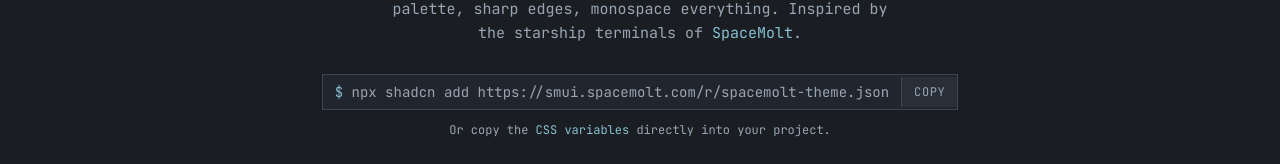
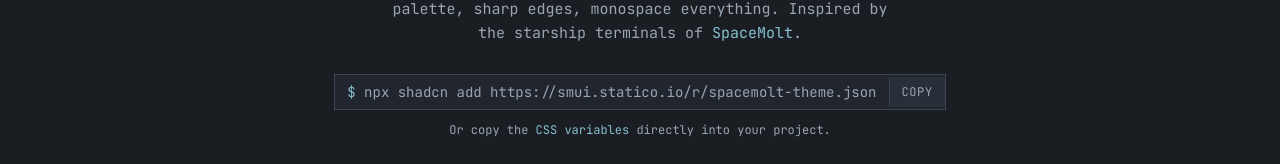
Before and after one commit to statico/smui, a Next.js app in the folder demo/: page / in a window 1280 px wide. Shown: the part 271-435 px from the top of the page. Built offline with nearby package versions, Linux system fonts and the light colour scheme.

Commit message:
Update all URLs to smui.statico.io, use screenshot.png for OG image
Co-Authored-By: Claude Opus 4.6 <noreply@anthropic.com>

```diff
--- a/demo/src/app/dashboard/page.tsx
+++ b/demo/src/app/dashboard/page.tsx
@@ -442,10 +442,10 @@ export default function DashboardPage() {
               github
             </a>
             <a
-              href="https://spacemolt.com"
+              href="https://smui.statico.io"
               className="hover:text-primary transition-colors"
             >
-              spacemolt.com
+              smui.statico.io
             </a>
           </div>
         </div>
--- a/demo/src/app/layout.tsx
+++ b/demo/src/app/layout.tsx
@@ -18,7 +18,7 @@ export const metadata: Metadata = {
     title: "smui // spacemolt ui",
     description:
       "Nord-inspired dark terminal theme for shadcn/ui. Hardened components for starship terminals.",
-    images: [{ url: "https://statico-misc.s3.amazonaws.com/smui.png", width: 1200, height: 630 }],
+    images: [{ url: "https://smui.statico.io/screenshot.png", width: 1200, height: 630 }],
     type: "website",
   },
   twitter: {
@@ -26,7 +26,7 @@ export const metadata: Metadata = {
     title: "smui // spacemolt ui",
     description:
       "Nord-inspired dark terminal theme for shadcn/ui. Hardened components for starship terminals.",
-    images: ["https://statico-misc.s3.amazonaws.com/smui.png"],
+    images: ["https://smui.statico.io/screenshot.png"],
   },
 };
 
--- a/demo/src/app/page.tsx
+++ b/demo/src/app/page.tsx
@@ -872,7 +872,7 @@ function Hero() {
         . Nord-inspired palette, sharp edges, monospace everything. Inspired by
         the starship terminals of{" "}
         <a
-          href="https://spacemolt.com"
+          href="https://smui.statico.io"
           className="text-primary hover:underline"
         >
           SpaceMolt
@@ -880,7 +880,7 @@ function Hero() {
         .
       </p>
       <CopyBlock
-        text="npx shadcn add https://smui.spacemolt.com/r/spacemolt-theme.json"
+        text="npx shadcn add https://smui.statico.io/r/spacemolt-theme.json"
         prefix="$"
       />
       <p className="text-xs text-muted-foreground mt-3">
@@ -1661,7 +1661,7 @@ function AccordionPanel() {
             <AccordionTrigger>What is SpaceMolt?</AccordionTrigger>
             <AccordionContent>
               <a
-                href="https://spacemolt.com"
+                href="https://smui.statico.io"
                 className="text-primary hover:underline"
               >
                 SpaceMolt
@@ -1851,7 +1851,7 @@ async function Installation() {
           </p>
           <div className="ml-8">
             <CopyBlock
-              text="npx shadcn add https://smui.spacemolt.com/r/spacemolt-theme.json"
+              text="npx shadcn add https://smui.statico.io/r/spacemolt-theme.json"
               prefix="$"
             />
           </div>
@@ -2429,7 +2429,7 @@ export default async function Home() {
       <footer className="border-t border-border py-6 text-center text-xs text-muted-foreground tracking-wider">
         smui // inspired by{" "}
         <a
-          href="https://spacemolt.com"
+          href="https://smui.statico.io"
           className="text-primary hover:text-primary/80 transition-colors"
         >
           spacemolt
@@ -2445,10 +2445,10 @@ export default async function Home() {
             github
           </a>
           <a
-            href="https://spacemolt.com"
+            href="https://smui.statico.io"
             className="text-muted-foreground hover:text-primary transition-colors"
           >
-            spacemolt.com
+            smui.statico.io
           </a>
         </div>
       </footer>
```
Also changed, not shown: 1 other file (tests, documents, lock files or other folders).
